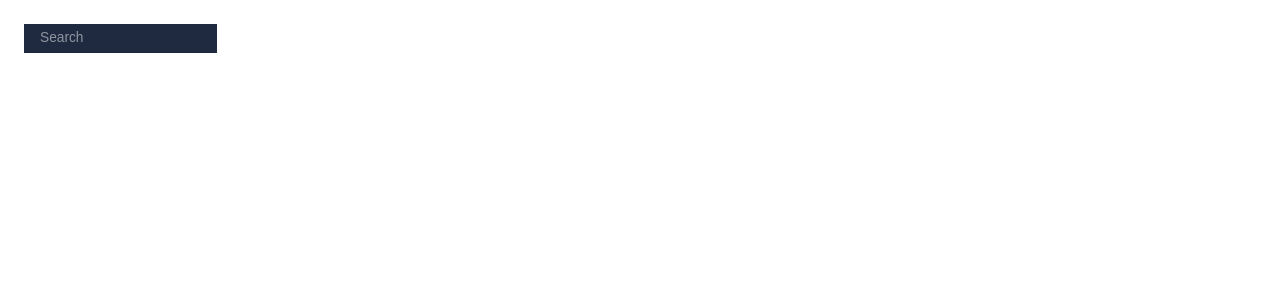
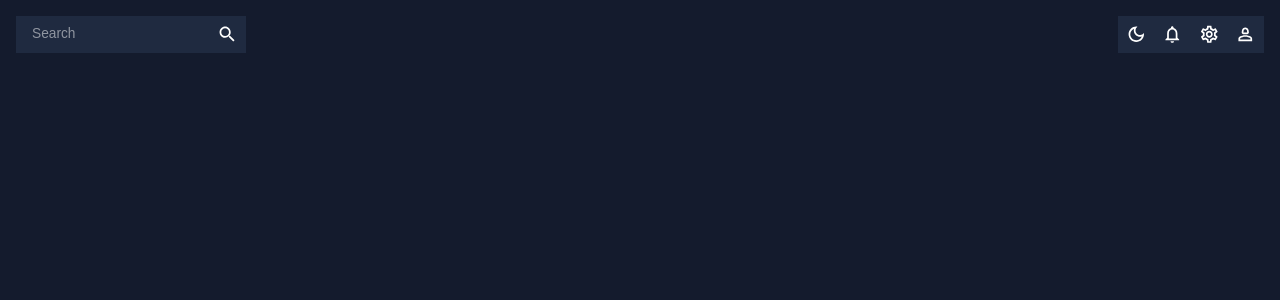
Before and after one commit to AnaPatriciaGraca/IPTSensingGrid, a React (Create React App) app in the folder react-admin/: page / in a window 1280 px wide. Shown: the top 300 px of the page. Built offline with nearby package versions, Linux system fonts and the light colour scheme.

Commit message:
Top bar and theme working :)

```diff
--- a/react-admin/src/App.js
+++ b/react-admin/src/App.js
@@ -10,6 +10,7 @@ function App() {
     <ColorModeContext.Provider value={colorMode}>
       <ThemeProvider theme={theme}>
         {/* Reset the CSS to defaults */}
+        <CssBaseline />
         <div className="app">
           <main className="content">
             <Topbar />
--- a/react-admin/src/scenes/global/Topbar.jsx
+++ b/react-admin/src/scenes/global/Topbar.jsx
@@ -1,7 +1,7 @@
 import { Box, IconButton, useTheme } from "@mui/material"
 import { useContext } from "react"
 import { ColorModeContext, tokens } from "../../theme"
-import { InputBase } from "@mui/material"
+import InputBase from "@mui/material/InputBase"
 //Icons
 import LightModeOutlinedIcon from '@mui/icons-material/LightModeOutlined'
 import DarkModeOutlinedIcon from '@mui/icons-material/DarkModeOutlined'
@@ -19,11 +19,35 @@ const Topbar = () => {
 
   return (
     <Box display="flex" justifyContent="space-between" p={2}>
+
       {/* Search Bar */}
       <Box display="flex" backgroundColor={colors.primary[400]} borderRadius="3xp">
-        <InputBase sx={{ml: 2, flex: 1}} placeholder="Search"></InputBase>
+        <InputBase sx={{ml: 2, flex: 1}} placeholder="Search"/>
+        <IconButton type="button" sx={{p: 1}}>
+          <SearchOutlinedIcon />
+        </IconButton>
       </Box>
-      <IconButton sx={{display: "flex"}}></IconButton>
+
+      {/* Icons */}
+      <Box display="flex" backgroundColor={colors.primary[400]}>
+        <IconButton onClick={colorMode.toggleColorMode}>
+          {theme.palette.mode === 'dark' ? (
+            <DarkModeOutlinedIcon />
+          ) : (<LightModeOutlinedIcon />
+          )}
+        </IconButton>
+        <IconButton>
+          <NotificationsOutlinedIcon />
+        </IconButton>
+        <IconButton>
+          <SettingsOutlinedIcon />
+        </IconButton>
+        <IconButton>
+          <Person2OutlinedIcon />
+        </IconButton>
+      </Box>
+
+      {/* <IconButton sx={{display: "flex"}}></IconButton> */}
     </Box>
   )
 }
```
